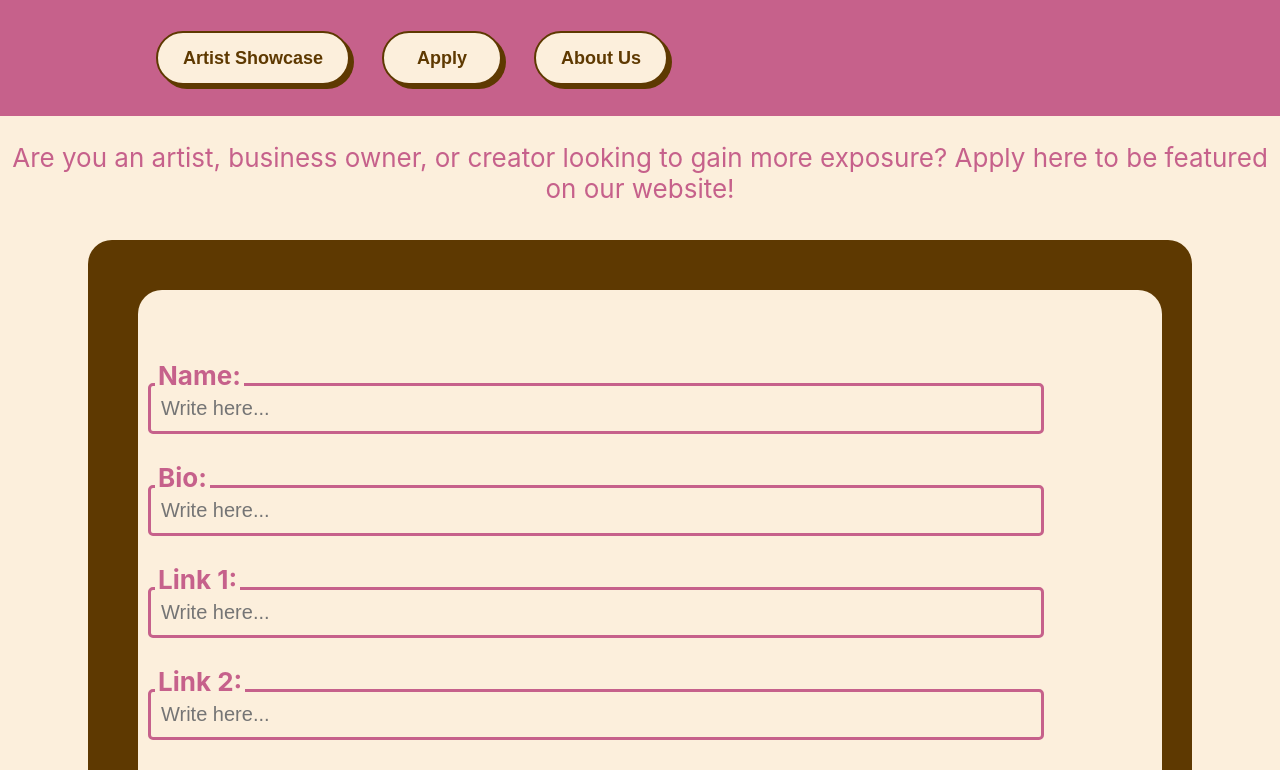
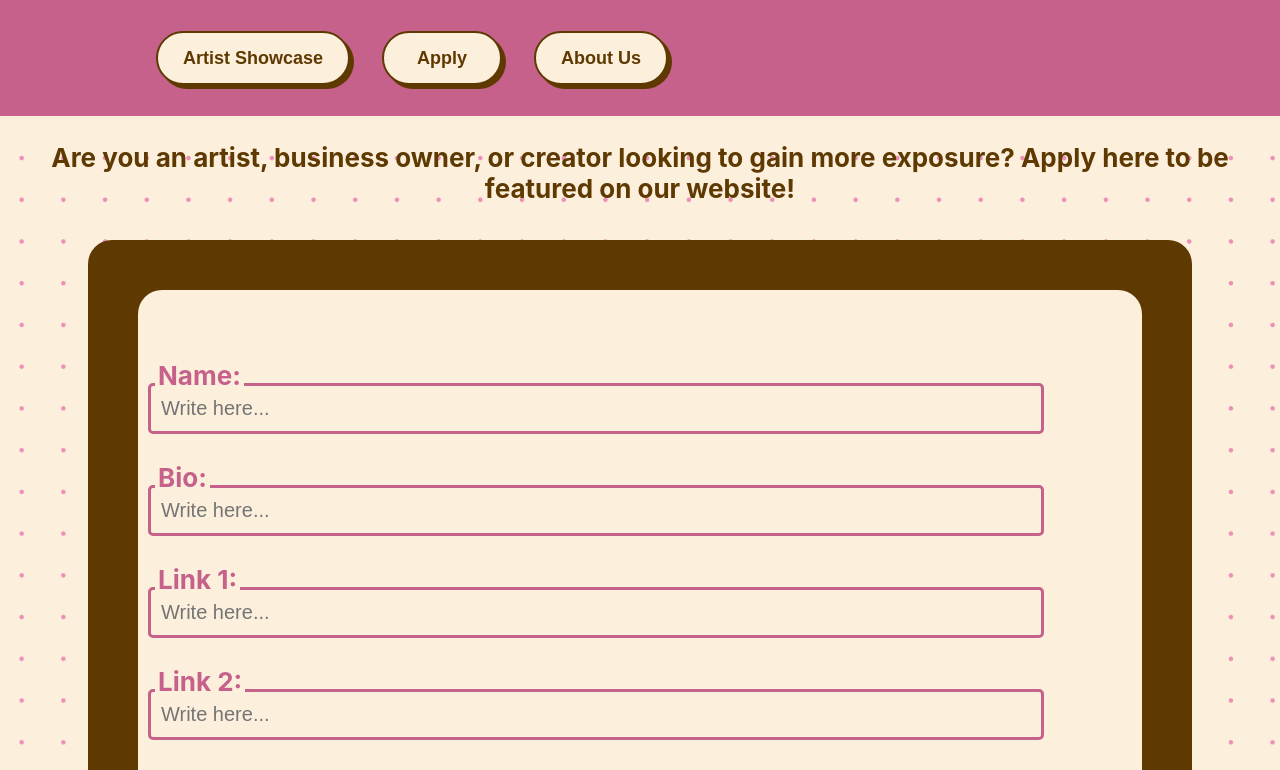
Before and after one commit to savannahfletcher/EmpowerWingStudio, a React (Create React App) app in the folder empowerwing-studio/: page /apply in a window 1280 px wide. Shown: the top 770 px of the page. Built offline with nearby package versions, Linux system fonts and the light colour scheme.

Commit message:
Background styling

```diff
--- a/empowerwing-studio/src/Components/Feature/Feature.css
+++ b/empowerwing-studio/src/Components/Feature/Feature.css
@@ -1,11 +1,8 @@
 .feature {
-    background: #fcefdc;
-    /* height: 100%;  */
     display: flex;
     justify-content: center;
-    /* padding: 20px;  */
-    /* z-index: 10;  */
     height: 100%;
+    margin: 20px;
 }
 
 .flex-container{
@@ -13,6 +10,7 @@
     margin: auto;
     justify-content: space-between;
     align-items: left;
+    margin: 15px;
 }
 
 .flex-item{
--- a/empowerwing-studio/src/Pages/About/About.tsx
+++ b/empowerwing-studio/src/Pages/About/About.tsx
@@ -1,12 +1,16 @@
 import React, { Component, useState } from 'react';
 import "./About.css";
+import Background from '../../assets/images/dotted_background.png'
+
 
 
 const About = () => {
 
     return(
         <div className="about">
-            <header className='about-header'></header>
+            <header className='about-header' style={{backgroundImage: `url(${Background})`}}>
+
+            </header>
         </div>
     )
 };
--- a/empowerwing-studio/src/Pages/Apply/Apply.css
+++ b/empowerwing-studio/src/Pages/Apply/Apply.css
@@ -27,6 +27,8 @@
     min-height: 70vh;
     background-color: #5e3901;
     border-radius: 24px;
+    display:flex;
+    justify-content: center;
 }
 
 .inner-box {
--- a/empowerwing-studio/src/Pages/Apply/Apply.tsx
+++ b/empowerwing-studio/src/Pages/Apply/Apply.tsx
@@ -1,13 +1,15 @@
 import React, { Component, useState } from 'react';
 import "./Apply.css";
 import { Icon } from '@iconify/react';
+import Background from '../../assets/images/dotted_background.png'
 
 
 const Apply = () => {
     return (
         <div className="apply">
-            <header className="apply-header">
-                <p>
+            <header className="apply-header" style={{backgroundImage: `url(${Background})`}}>
+                {/* Update this text once we choose a font */}
+                <p style={{color: '#5e3901', fontWeight: 'bold'}}>
                     Are you an artist, business owner, or creator looking to gain more exposure? Apply here to be featured on our website!
                 </p>
                 <div className='apply-container'>
@@ -61,6 +63,7 @@ const Apply = () => {
                         </div>
                     </div>
                 </div>
+                <p></p>
             </header>
         </div>
     )
--- a/empowerwing-studio/src/Pages/Showcase/Showcase.tsx
+++ b/empowerwing-studio/src/Pages/Showcase/Showcase.tsx
@@ -3,6 +3,7 @@ import "./Showcase.css";
 import { createClient } from '@supabase/supabase-js'
 import { useEffect, useState } from "react";
 import Feature from '../../Components/Feature/Feature';
+import Background from '../../assets/images/dotted_background.png'
 
 const supabase = createClient('https://xxwhazdjkktjoklafuio.supabase.co', 'eyJhbGciOiJIUzI1NiIsInR5cCI6IkpXVCJ9.eyJpc3MiOiJzdXBhYmFzZSIsInJlZiI6Inh4d2hhemRqa2t0am9rbGFmdWlvIiwicm9sZSI6ImFub24iLCJpYXQiOjE3MTIzNjQ3MjAsImV4cCI6MjAyNzk0MDcyMH0.kZIu3kBSqPFaCAeOe-6_T6AbwKyyITmU8STbz3O60Cw')
 
@@ -40,13 +41,15 @@ const Showcase = () => {
 
     return (
 		<div className="showcase">
+            <header className="showcase-header" style={{backgroundImage: `url(${Background})`}}>
             {users && (
-                <div className="users">
+                <div className="users" >
                     {users.map(user => (
                         <Feature key={user.id} user={user}/>
                     ))}
                 </div>
             )}
+            </header>
         </div>
 	);
 }
```
Also changed, not shown: empowerwing-studio/src/assets/images/dotted_background.png (added).
